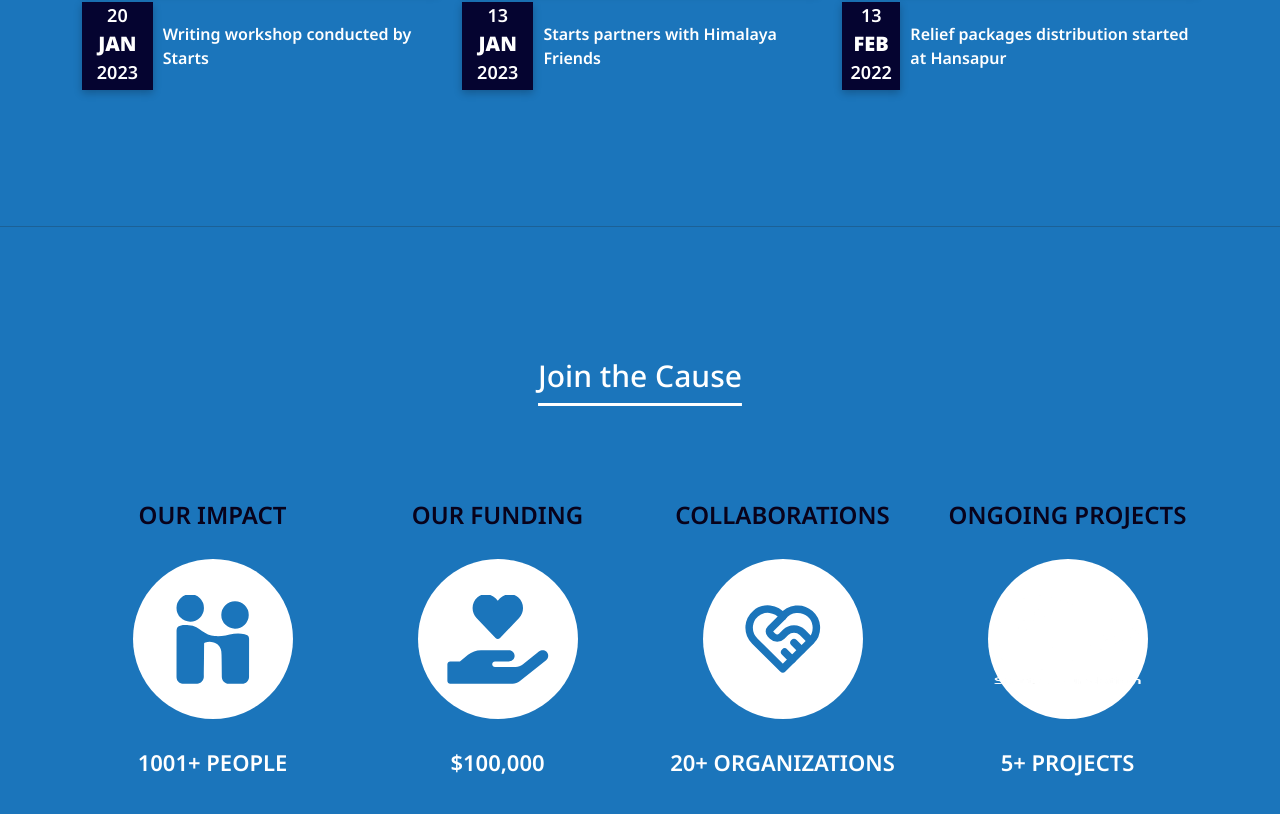
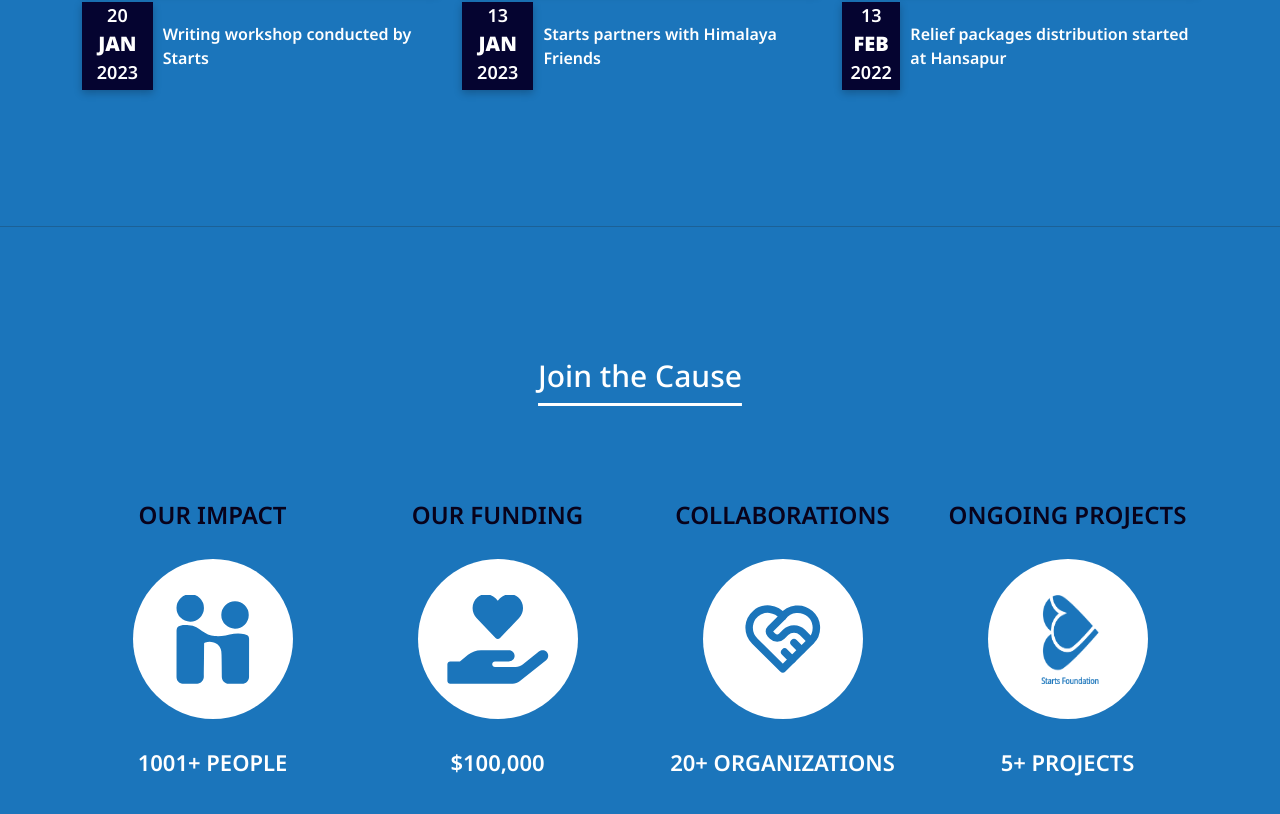
Before and after one commit to yianan261/Starts-Foundation, a React (Create React App) app in the folder client/: page / in a window 1280 px wide. Shown: the part 2932-3746 px from the top of the page. Built offline with nearby package versions, Linux system fonts and the light colour scheme.

Commit message:
updated starts foundation logo at JoinCause

```diff
--- a/client/src/components/JoinCause/JoinCause.css
+++ b/client/src/components/JoinCause/JoinCause.css
@@ -38,14 +38,22 @@
 }
 .crowd-icon,
 .funding-icon,
-.collab-icon,
-.starts-logo {
+.collab-icon {
   height: 12vh;
   width: 12vw;
   padding: 2% 2% 2% 2%;
   margin: auto;
   color: #1b75bb;
 }
+
+.starts-logo {
+  height: 12vh;
+  width: 5vw;
+  padding: 2% 2% 2% 2%;
+  margin: auto;
+  transform: translateX(0.2vw);
+}
+
 .bottom-title {
   padding-top: 10%;
   font-size: 22px;
--- a/client/src/components/JoinCause/JoinCause.js
+++ b/client/src/components/JoinCause/JoinCause.js
@@ -1,10 +1,9 @@
 import React from "react";
 import "./JoinCause.css";
-import crowd from "../../assets/images/people-group-solid.svg";
 import { FaHandHoldingHeart } from "react-icons/fa";
 import { TbHeartHandshake } from "react-icons/tb";
 import { SiHandshake } from "react-icons/si";
-import logo from "../../assets/images/whitelogo.png";
+import logo from "../../assets/images/bluelogo.png";
 
 function JoinCause() {
   return (
```
Also changed, not shown: client/src/assets/images/bluelogo.png (added), client/src/assets/images/people-group-solid.svg (deleted).
